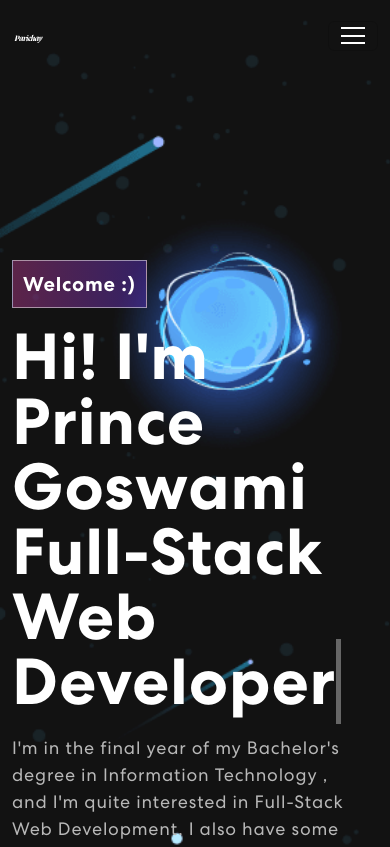
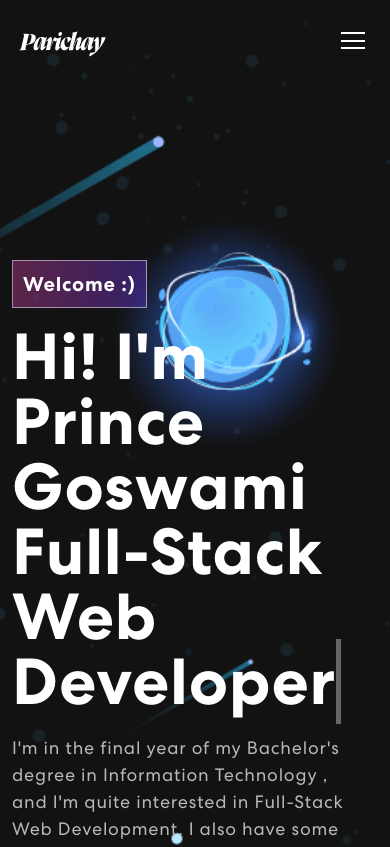
Before and after one commit to i-princecoder/prince-portfolio, a React (Create React App) app: page / in a window 390 px wide. Shown: the top 847 px of the page. Built offline with nearby package versions, Linux system fonts and the light colour scheme; no server answers.

Commit message:
made the logo responsive

```diff
--- a/src/App.css
+++ b/src/App.css
@@ -94,11 +94,29 @@ nav.navbar.scrolled {
   padding: 0px 0;
   background-color: #121212;
 }
-nav.navbar a.navbar-brand {
+/* nav.navbar a.navbar-brand {
     width: 9%;
 
 
+} */
+ @media (min-width : 501px) {
+
+  nav.navbar a.navbar-brand {
+
+    width: 9%;
+  }
+
 }
+@media (max-width : 500px) {
+
+  nav.navbar a.navbar-brand {
+
+    width: 100px;
+
+
+}
+}
+
 nav.navbar .navbar-nav .nav-link.navbar-link {
   font-weight: 400;
   color: #fff !important;
```
